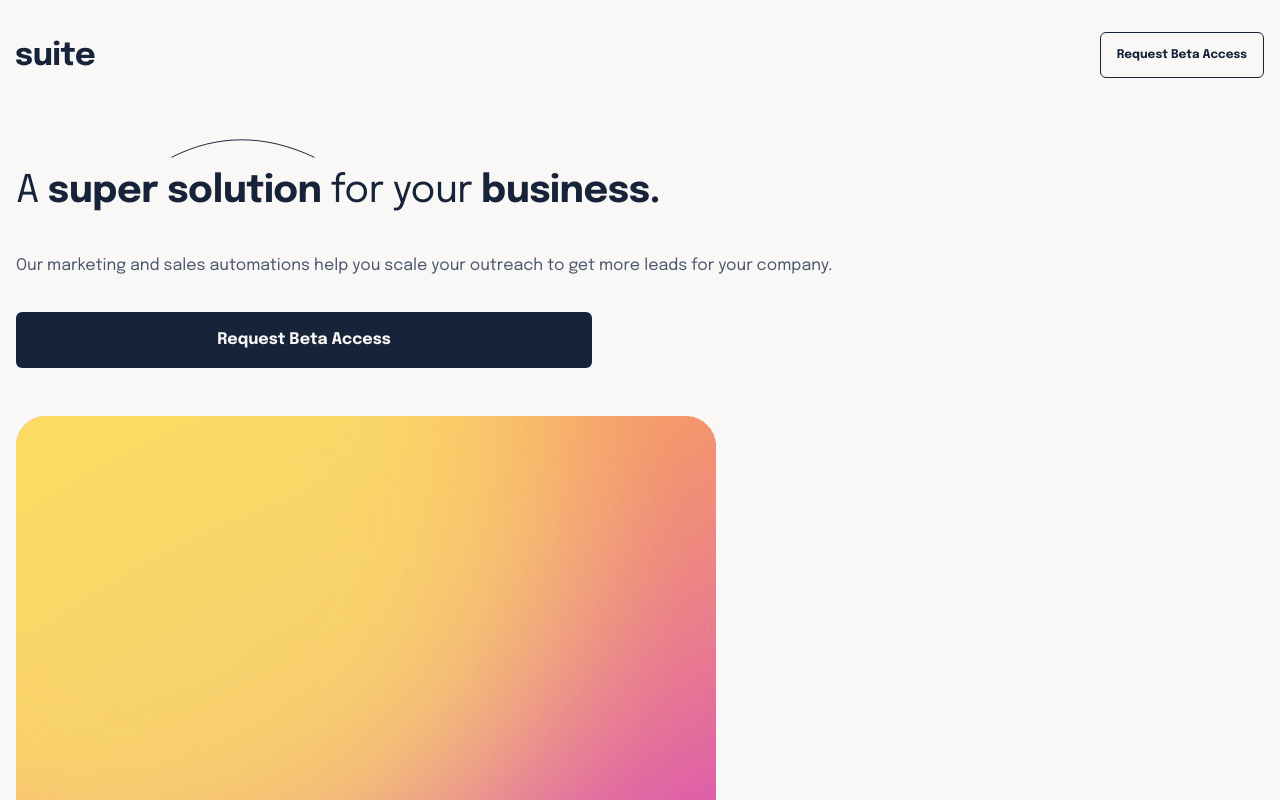
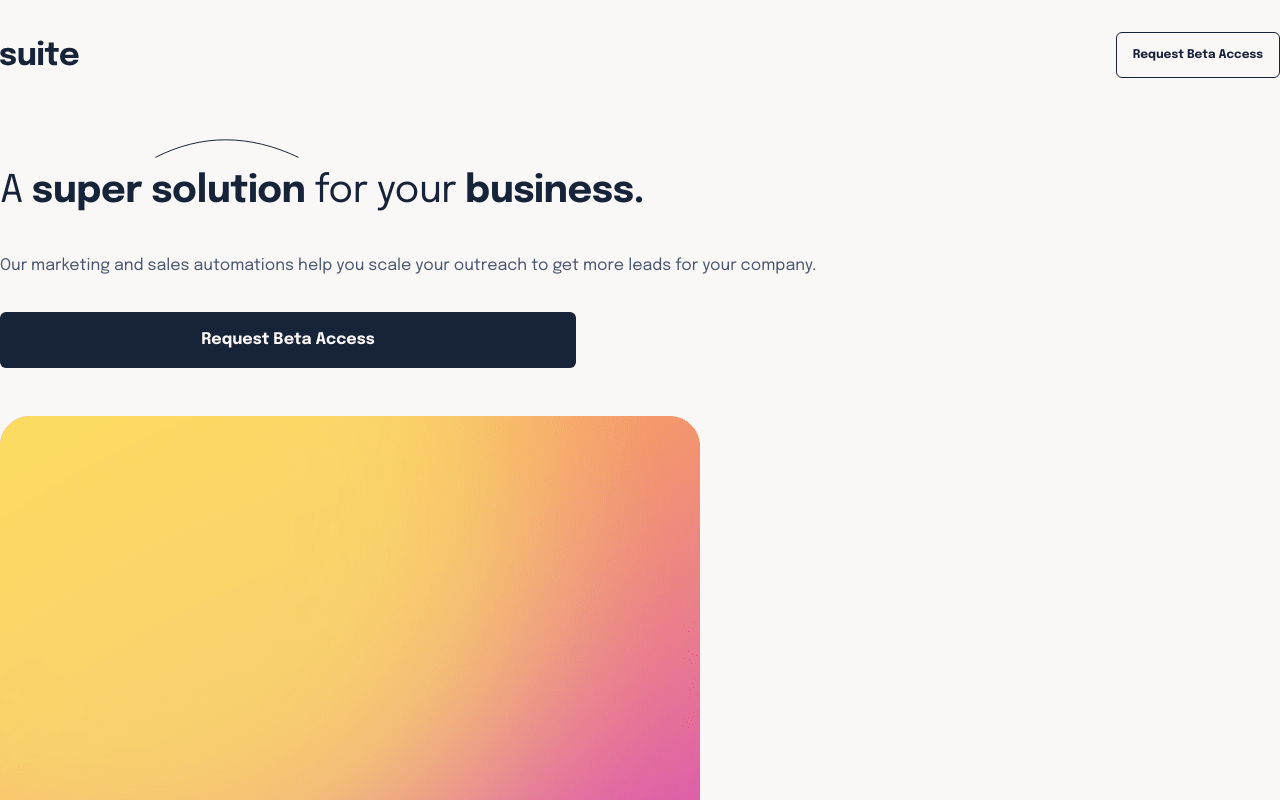
Before and after one commit to mdubelbeis/suite-landing-page, a React (Create React App) app: page / in a window 1280 px wide. Shown: the top 800 px of the page. Built offline with nearby package versions, Linux system fonts and the light colour scheme.

Commit message:
removed padding

```diff
--- a/src/components/App.js
+++ b/src/components/App.js
@@ -6,7 +6,7 @@
 
 const App = () => {
   return (
-    <div className="container py-6 px-4">
+    <div className="container py-6">
       <Header />
       <Info />
       <Footer />
```
